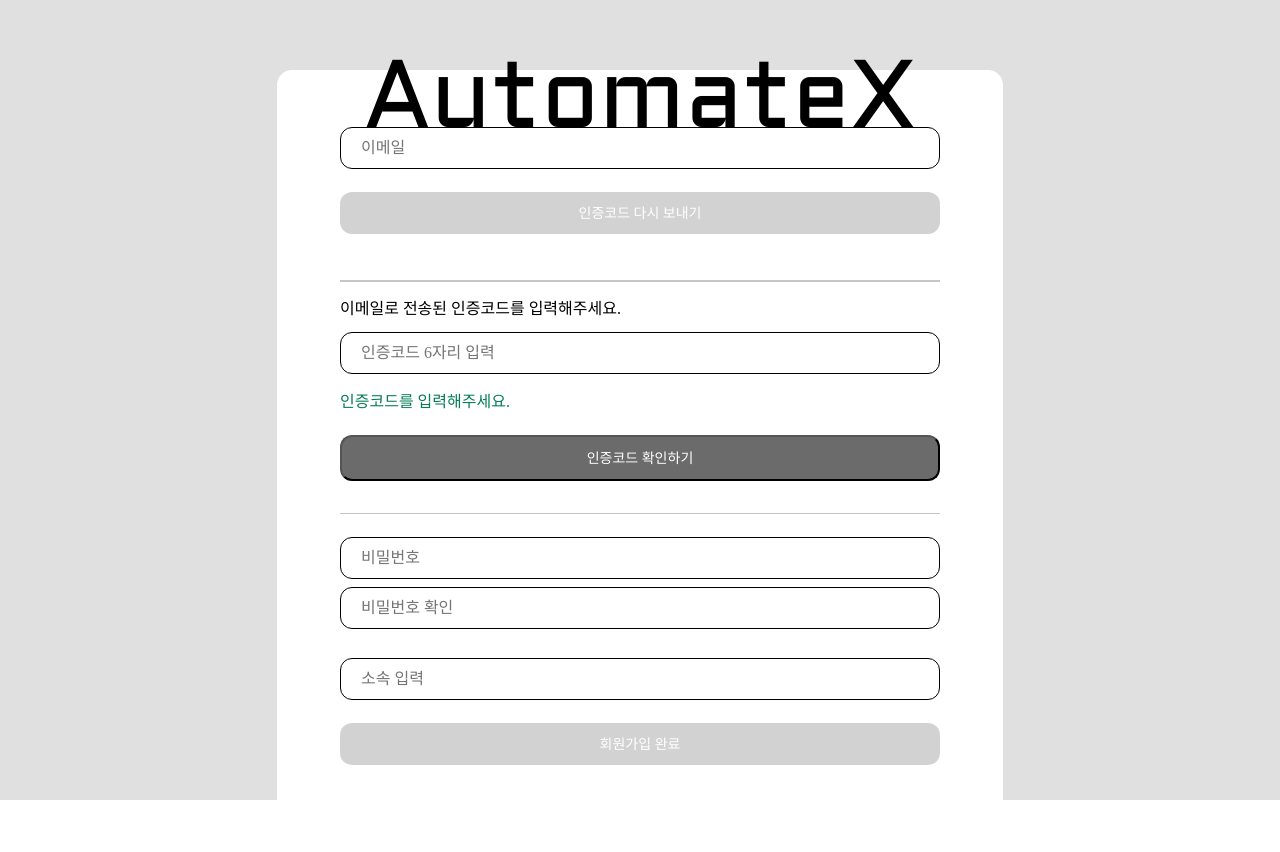
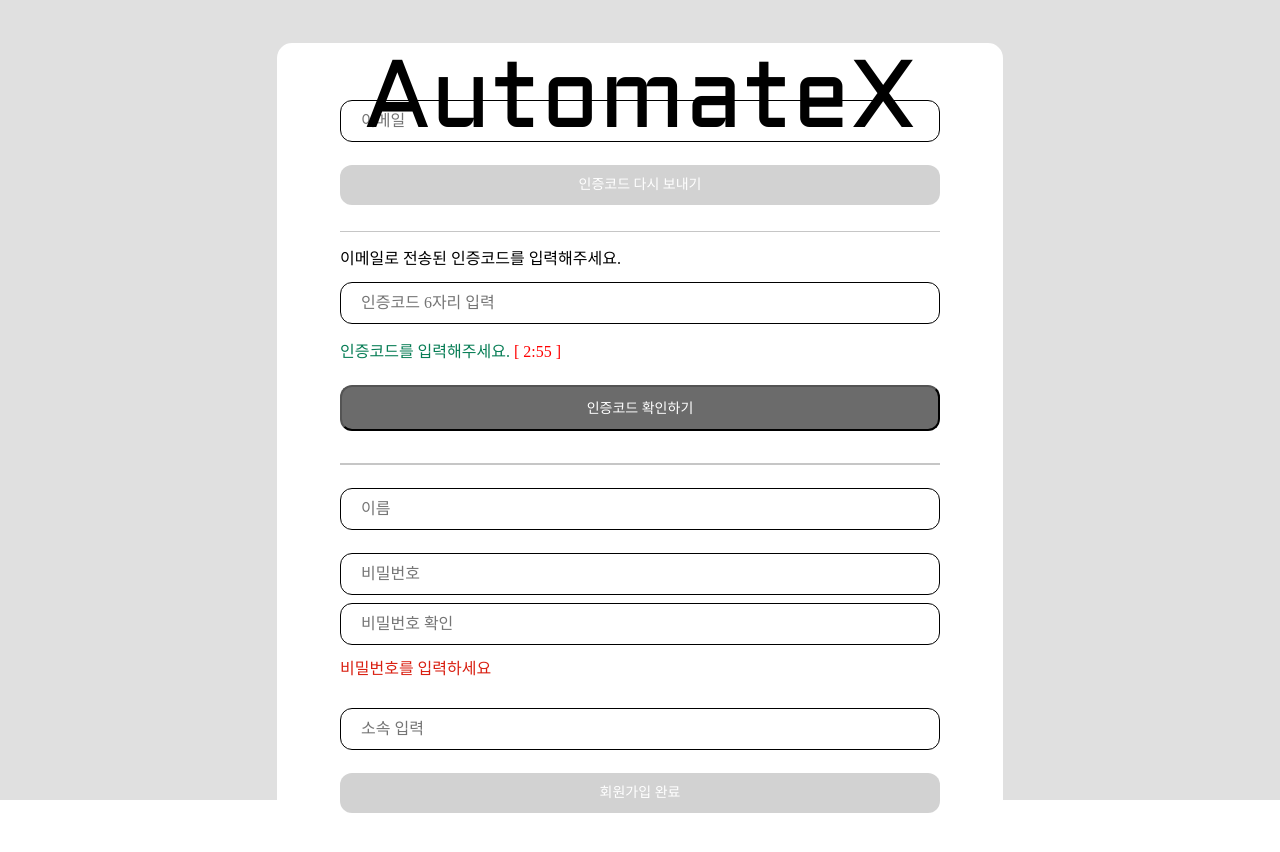
Before and after one commit to Stendhalsynd/ICT-23HP050-front, a React (Create React App) app: page /signUpPage2 in a window 1280 px wide. Shown: the top 852 px of the page. Built offline with nearby package versions, Linux system fonts and the light colour scheme.

Commit message:
Feat: 회원가입 API 연동

```diff
--- a/src/component/button/Button.js
+++ b/src/component/button/Button.js
@@ -3,11 +3,12 @@
 
 const StyledButton = styled.button`
   border-radius: 12px;
+  border: ${(props) => props.border};
   display: flex;
   width: ${(props) => props.width || "100%"};
   height: ${(props) => props.height};
   margin-top: ${(props) => props.marginTop};
-  matgin-left: ${(props) => props.marginLeft};
+  margin-left: ${(props) => props.marginLeft};
   padding: 10px 20px;
   flex-direction: ${(props) => props.flexDirection || "row"};
   justify-content: ${(props) => props.justifyContent || "center"};
--- a/src/component/typography/Typography.js
+++ b/src/component/typography/Typography.js
@@ -42,6 +42,14 @@
       font: 500 14px normal; // font-weight font-size font-style
       line-height: 20px;
     `};
+
+    ${(props) =>
+      props.red &&
+      css`
+        color: ${colors.red};
+        font: 500 16px normal; // font-weight font-size font-style
+        line-height: 20px;
+      `};
 `;
 
 function Typography({ children, ...props }) {
--- a/src/screen/Port_page.jsx
+++ b/src/screen/Port_page.jsx
@@ -57,6 +57,10 @@
       pageSize: 10,
     },
   });
+
+  /**Modal 관련
+  const [modalOpen, setModalOpen] = useState(false);
+  const modalBackground = useRef;*/
 
   const handleDateChange = (_, dateStrings) => {
     const [start, end] = dateStrings;
--- a/src/screen/Signup2_page.js
+++ b/src/screen/Signup2_page.js
@@ -1,37 +1,166 @@
-import React, { useState } from "react";
+import React, { useState, useEffect, useRef } from "react";
+//import { BrowserRouter as Router, Route, Routes } from "react-router-dom";
+//mport { useLocation } from "react-router";
 // import "../css/signup2_page.css"
-import { Link, useNavigate } from "react-router-dom";
+import { Link, useNavigate, useLocation} from "react-router-dom";
 import Container from "../component/container/Container";
 import Header from "../component/header/Header";
 import Area from "../component/area/Area";
 import Button from "../component/button/Button";
 import Typography from "../component/typography/Typography";
+import colors from "../config/Colors";
 import Divider from "../component/divider/Divider";
 import API from "../utils/Api";
 
 
 
 const SignUpPage2 = ({ form, children }) => {
+  const location =  useLocation();
+  const inputEmail = "1234@12134";
+ //console.log('state', location.state);
+  //const { inputEmail } = location.state; 서버 고쳐지면?
   const [inputCode, setCode] = useState("");
-  const [codeMessage, setCodeMessage] = useState("");
+  const [inputName, setName] = useState("");
+  const [inputPW1, setPW1] = useState("");
+  const [inputPW2, setPW2] = useState("");
+  const [inputRole, setRole] = useState("");
+
+  const [isVerify, setIsVerify] = useState(false);
+
+  const [pwVerifyMessage, setpwVerifyMessage] = useState("비밀번호를 입력하세요");
+
+  const btnActive= useRef(false);
+  const btnCodeActive = useRef(false);
+
+  const [minutes, setMinutes] = useState(3);
+  const [seconds, setSeconds] = useState(0);
 
   const navigate = useNavigate();
 
-  //인증코드 입력 3분 시간
-  const handleInputCode = (e) => {
+  // 이거 다시 하기~
+  const [join, setJoin] = useState({
+    name: "",
+    email:"",
+    password: "",
+    role:""
+  });
+
+  useEffect(() => {
+    const countdown = setInterval(() => {
+      if (parseInt(seconds) > 0) {
+        setSeconds(parseInt(seconds) - 1);
+      }
+      if (parseInt(seconds) === 0) {
+        if (parseInt(minutes) === 0) {
+          clearInterval(countdown);
+          btnCodeActive.current = true;
+          console.log(btnCodeActive.current);
+        } else {
+          setMinutes(parseInt(minutes) - 1);
+          setSeconds(59);
+        }
+      }
+    }, 1000);
+    return () => clearInterval(countdown);
+  }, [minutes, seconds]);
+
+  const handleCode = (e) => {
     const code = e.target.value;
-    setCode(code)
+    setCode(code);
+  }
 
+  const handleName = (e) => {
+    const name = e.target.value;
+    setName(name);
+    setJoin((prevState) => {
+      return { ...prevState, name: e.target.value, email: inputEmail };
+    });
   }
+
+  const handlePW1 = (e) => {
+    const pw = e.target.value;
+    setPW1(pw);
+    if (pw.length < 1) {
+      setpwVerifyMessage(" 비밀번호를 입력하세요. ");
+    } else if (pw.length > 0) {
+      setpwVerifyMessage(" 비밀번호가 동일하지 않습니다. ");
+    }
+  }
+
+  const handlePW2 = (e) => {
+    const pw2 = e.target.value;
+    setPW2(pw2);
+    setJoin((prevState) => {
+      return { ...prevState, password: e.target.value };
+    });
+
+    if (inputPW1 == pw2){
+      setpwVerifyMessage(" 비밀번호가 동일합니다. ");
+    }
+    else {
+      setpwVerifyMessage(" 비밀번호가 동일하지 않습니다. ");
+    }
+  }
+
+  const handleRole = (e) => {
+    const role = e.target.value;
+    setRole(role);
+    setJoin((prevState) => {
+      return {...prevState, role: e.target.value};
+    })
+  }
+
+  const Verify = async() => {
+    if (!isVerify) {
+      try {
+        const response = await API.post("/v1/user/verify", {
+          epw : inputCode,
+        });
+        if (response.status === 200){
+          console.log(response.data);
+          console.log("확인성공");
+          console.log(btnActive.current);
+          btnActive.current = true;
+          console.log(btnActive.current);
+        }
+      } catch (e) {
+        console.error(e);
+        console.log(e.response);
+      }
+    }
+  }
+
+  const SubmitJoin = async() => {
+    console.log(join);
+    if (!isVerify){
+      try {
+        const response = await API.post("/v1/user/join", join);
+        if (response.status === 200) {
+          console.log(response.data.token);
+          console.log("회원가입 성공");
+          const token = response.dsata.token;
+          //토큰 저장해줘야함
+          navigate("/mainPage");
+        }
+      } catch (e) {
+        console.error(e);
+        console.log(e.response);
+      }
+    }
+  }
+
   return (
     <Container flex>
       <Header signup2 paddingTop="56px" />
 
       <Area background="white" borderRadius="15px" top="7%" width="600px">
         <Button input justifyContent="flex-start" placeholder="이메일"></Button>
-        <Button disabled marginTop="23px">
+        <Link to="/signUpPage" style={{ textDecoration: "none", width: "100%" }}>
+        <Button background = { btnCodeActive.current ? colors.btn_default : colors.bg_disabled }  border = { btnCodeActive.current ? colors.btn_default : "none"} marginTop="23px">
           <Typography disabled>인증코드 다시 보내기</Typography>
         </Button>
+        </Link>
+
         <Divider margin="26px 0 0" />
         <Typography normal alignSelf="flex-start" marginTop="13px">
           이메일로 전송된 인증코드를 입력해주세요.
@@ -41,47 +170,67 @@
           justifyContent="space-between"
           placeholder="인증코드 6자리 입력"
           marginTop="13px"
+          onChange={handleCode}
         >
-          <Typography input> </Typography>
-          <Typography normal>3:00</Typography>
         </Button>
-        <Typography success alignSelf="flex-start" marginTop="14px">
-          인증코드를 입력해주세요.
+        <Typography success alignSelf="flex-start" marginTop="14px"> 인증코드를 입력해주세요. <span style={{color:'red'}} marginTop="14px">[ {minutes}:{seconds < 10 ? `0${seconds}` : seconds} ]</span>
         </Typography>
-        <Button login marginTop="23px">
+        <Button login marginTop="23px" onClick={Verify}>
           <Typography disabled> 인증코드 확인하기 </Typography>
         </Button>
         <Divider margin="12px 0 0" />
         <Button
           input
           justifyContent="flex-start"
+          placeholder="이름"
+          marginTop="23px"
+          onChange = {handleName}
+        ></Button>
+        <Button
+          input
+          justifyContent="flex-start"
           placeholder="비밀번호"
           marginTop="23px"
+          onChange = {handlePW1}
         ></Button>
         <Button
           input
           justifyContent="flex-start"
           placeholder="비밀번호 확인"
           marginTop="8px"
+          onChange = {handlePW2}
         ></Button>
-        <Button
-          input
+        <Typography red font="16px" alignSelf="flex-start" marginTop="14px">
+         {pwVerifyMessage}
+        </Typography>
+
+        < Button input
+          type = "text"
           justifyContent="flex-start"
           placeholder="소속 입력"
           marginTop="29px"
-        ></Button>
-        <Link
-          to={"/mainPage"}
-          style={{ textDecoration: "none", width: "100%" }}
-        >
-          <Button disabled marginTop="23px">
-            <Typography disabled>회원가입 완료</Typography>
-          </Button>
-        </Link>
+          list = "role"
+          onChange = {handleRole}
+        />
+          <datalist id="role">
+            <option value="항만공사"/>
+            <option value="신흥사"/>
+            <option value="고려항만"/>
+            <option value="울산항만운영"/>
+            <option value="한국보팔터미널"/>
+            <option value="CJ대한통운"/>
+            <option value="SK가스"/>
+          </datalist>
+
+        <Button
+          background = { btnActive.current ? colors.btn_default : colors.bg_disabled }
+          border = { btnActive.current ? colors.btn_default : "none"}
+          marginTop="23px"
+          onClick = {SubmitJoin}>
+          <Typography disabled>회원가입 완료</Typography>
+        </Button>
+
       </Area>
-      {/* <div className="frame2">
-
-      </div> */}
     </Container>
   );
 };
--- a/src/screen/Signup_page.js
+++ b/src/screen/Signup_page.js
@@ -34,7 +34,7 @@
         if (response.status === 200) {
           console.log(response.data);
           console.log("전송성공");
-          navigate("/signUpPage2");
+          navigate("/signUpPage2", { state: inputEmail });
         }
       } catch (e) {
         console.error(e);
```
Also changed, not shown: src/component/modal/Modal.js (added, +32 -0 lines).
